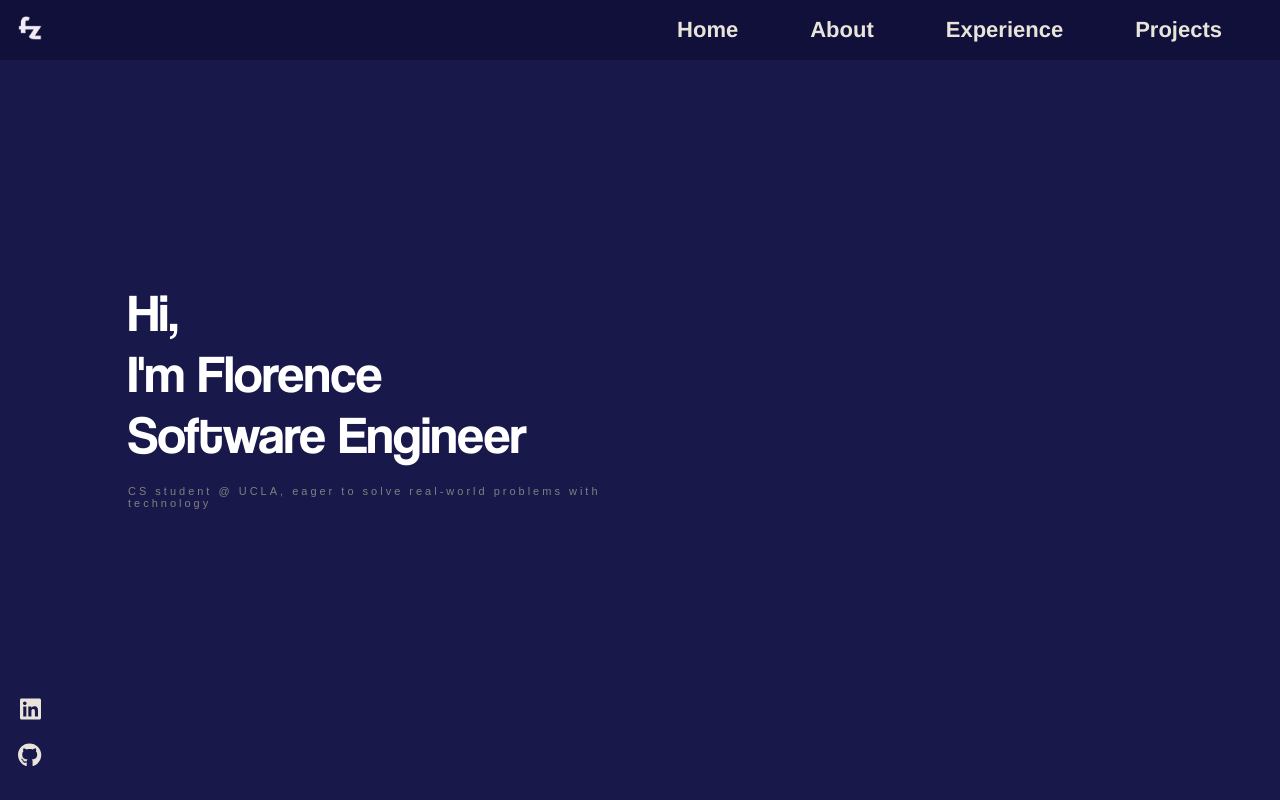
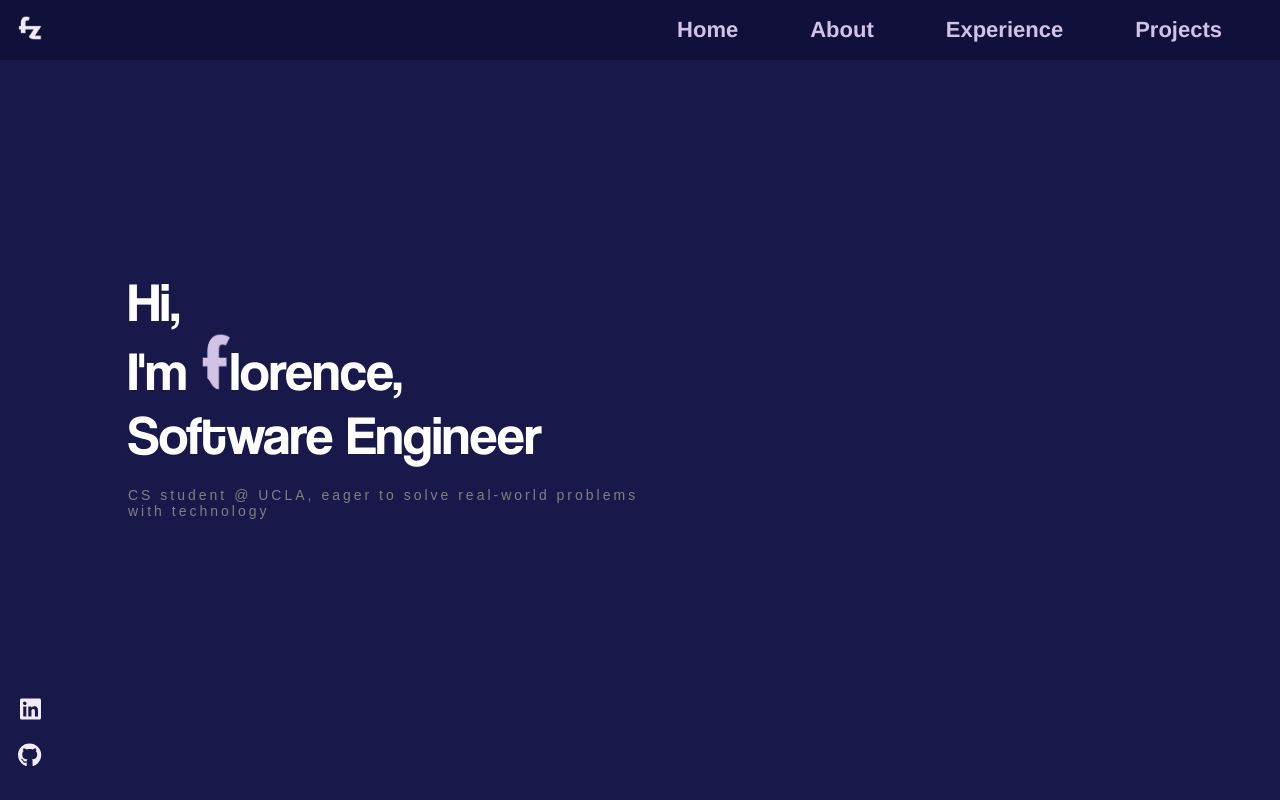
Before and after one commit to flobythebay/Portfolio, a React (Create React App) app: page / in a window 1280 px wide. Built offline with nearby package versions, Linux system fonts and the light colour scheme.

Commit message:
test deployment

```diff
--- a/src/components/home.js
+++ b/src/components/home.js
@@ -1,4 +1,5 @@
 import './home.scss'
+import letterF from '../assets/images/f.png'
 
 const Home = () => {
     return (
@@ -6,7 +7,8 @@ const Home = () => {
             <div className="container home-page">
                 <div className='text-zone'>
                     <h1>Hi, <br /> I'm
-                    Florence
+                    <img src={letterF} alt="f"/>
+                    lorence,
                     <br/>
                     Software Engineer
                     </h1>
--- a/src/components/home.scss
+++ b/src/components/home.scss
@@ -10,10 +10,19 @@
     }
     h1 {
         color: white;
-        font-size: 53px;
+        font-size: 55px;
         margin: 0;
         font-family: 'Coolvetica';
         font-weight: 400;
+
+        img {
+            width: 28px;
+            height: auto;
+            margin-left: 15px;
+            opacity: 0;
+            animation: rotateIn 1s linear both;
+            animation-delay: 1.4s;
+        }
 
     }
 }
@@ -22,7 +31,7 @@ h2 {
     color: gray;
     margin-top: 20px;
     font-weight: 400;
-    font-size: 11px;
+    font-size: 14px;
     font-family: sans-serif;
     letter-spacing: 3px;
     animation: fadeIn 1s 1.8s backwards;
--- a/src/components/navbar.scss
+++ b/src/components/navbar.scss
@@ -23,7 +23,7 @@
               font-size: 22px;
               line-height: 16px;
               text-decoration: none;
-              color: #e8e4da;
+              color: #d1c3e6;
 
               &:hover svg {
                   color: #f0ebf7;
--- a/src/components/sidebar.js
+++ b/src/components/sidebar.js
@@ -26,12 +26,12 @@ const Sidebar = () => (
         <ul>
             <li>
                 <a target="_blank" rel='noreferrer' href="https://www.linkedin.com/in/florence-zhao-1694a2243/">
-                    <FontAwesomeIcon icon={faLinkedin} color="#e8e4da" />
+                    <FontAwesomeIcon icon={faLinkedin} color="#f0ebf7" />
                 </a>
             </li>
             <li>
                 <a target="_blank" rel='noreferrer' href="https://github.com/flobythebay">
-                    <FontAwesomeIcon icon={faGithub} color="#e8e4da" />
+                    <FontAwesomeIcon icon={faGithub} color="#f0ebf7" />
                 </a>
             </li>
         </ul>
--- a/src/components/sidebar.scss
+++ b/src/components/sidebar.scss
@@ -36,7 +36,7 @@
 
         a {
             font-size: 22px;
-            color: #e8e4da;
+            color: #f0ebf7;
             display: block;
             line-height: 51px;
             height: 51px;
@@ -115,7 +115,7 @@
             line-height: 16px;
 
             &:hover svg {
-                color: #f0ebf7;
+                color: #d1c3e6;
             }
         }
       }
```
Also changed, not shown: package.json (+7 -1 lines), src/assets/images/f.png (added), 1 other file (tests, documents, lock files or other folders).
